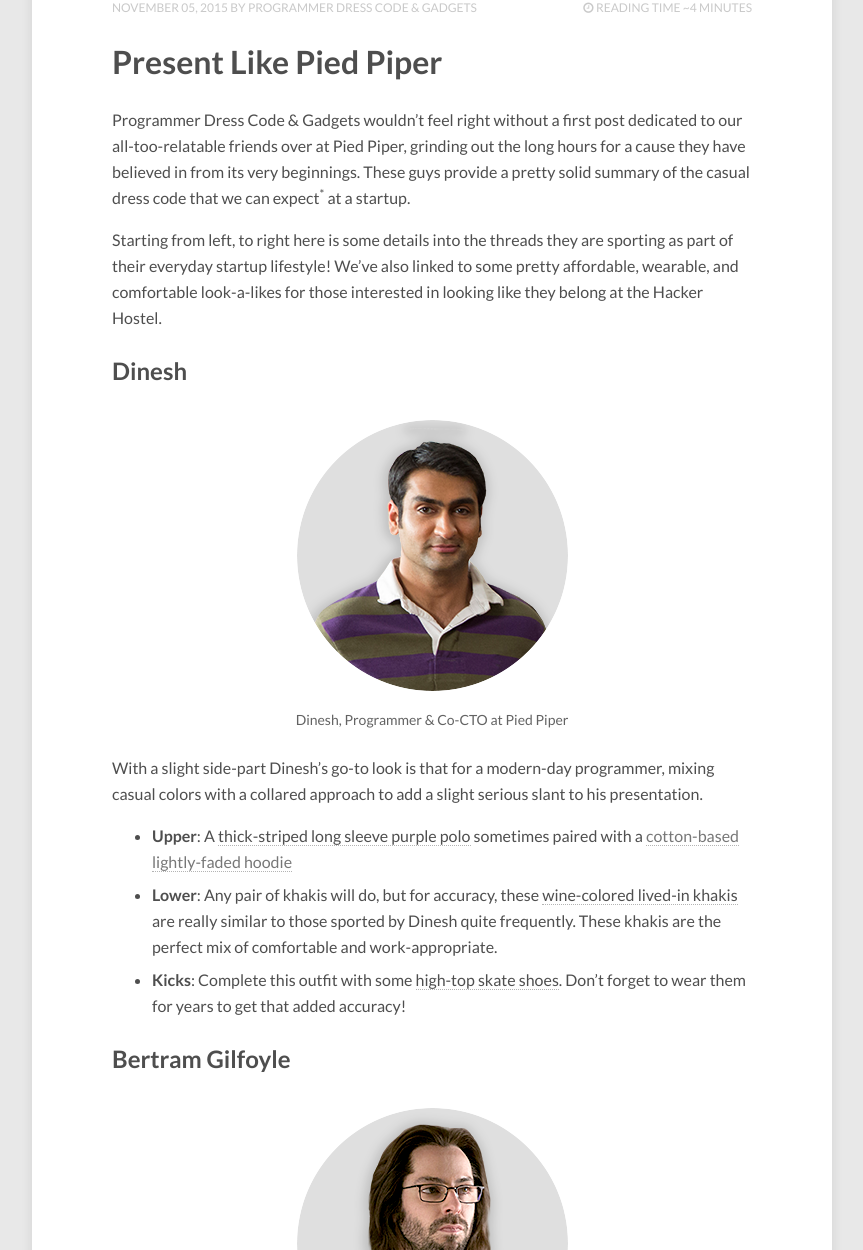
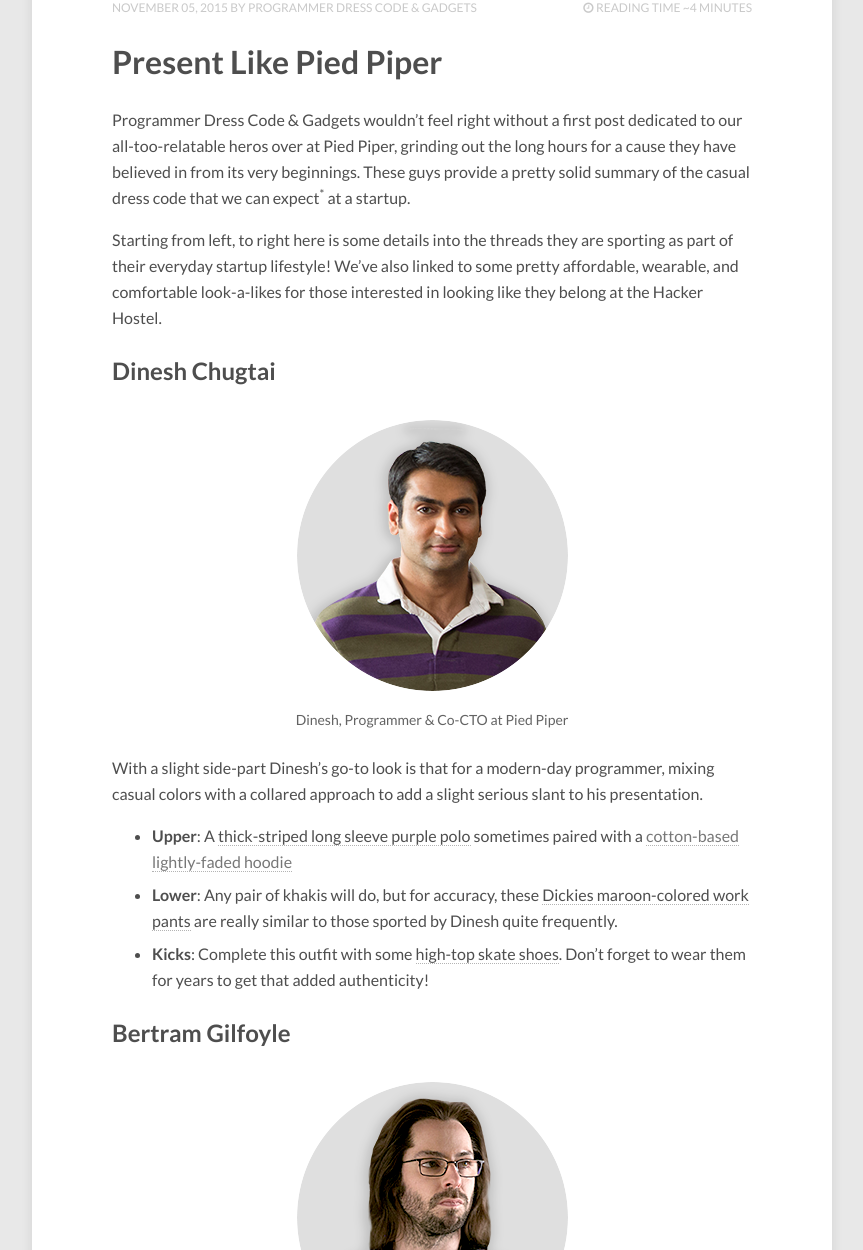
Before and after one commit to aioloto/pdresscode, a Jekyll site: the page built from index.html, in a window 1280 px wide and 1400 px high, scrolled down 620 px. Shown: the part 150-1400 px from the top of the window, without its empty margins (208-1071 px from the left). Built offline with Jekyll 4.4.1, drawn with Linux system fonts in a browser that asks for light colours; nearby versions of some CDN libraries; the list of posts is cut into pages by our own code; some of the changed lines change nothing that is shown; some of the changed text lies outside the part shown.

Commit message:
switched links

```diff
--- a/_posts/2015-11-05-silicon-valley-wardrobe.md
+++ b/_posts/2015-11-05-silicon-valley-wardrobe.md
@@ -9,11 +9,11 @@
   feature: silicon-valley/feature-image.jpg
 ---
 
-Programmer Dress Code & Gadgets wouldn't feel right without a first post dedicated to our all-too-relatable friends over at Pied Piper, grinding out the long hours for a cause they have believed in from its very beginnings. These guys provide a pretty solid summary of the casual dress code that we can expect<sup>*</sup> at a startup.
+Programmer Dress Code & Gadgets wouldn't feel right without a first post dedicated to our all-too-relatable heros over at Pied Piper, grinding out the long hours for a cause they have believed in from its very beginnings. These guys provide a pretty solid summary of the casual dress code that we can expect<sup>*</sup> at a startup.
 
 Starting from left, to right here is some details into the threads they are sporting as part of their everyday startup lifestyle! We've also linked to some pretty affordable, wearable, and comfortable look-a-likes for those interested in looking like they belong at the Hacker Hostel.
 
-##Dinesh
+##Dinesh Chugtai
 <figure style="text-align:center">
     <img src="/images/silicon-valley/dinesh.png" alt="Dinesh, Programmer at Pied Piper">
     <figcaption>Dinesh, Programmer & Co-CTO at Pied Piper</figcaption>
@@ -21,9 +21,9 @@
 
 With a slight side-part Dinesh's go-to look is that for a modern-day programmer, mixing casual colors with a collared approach to add a slight serious slant to his presentation.
 
-- **Upper**: A <a href="https://www.amazon.com/gp/product/B00IQ2PA72/ref=ox_sc_act_title_1?ie=UTF8&psc=1&smid=ATVPDKIKX0DER">thick-striped long sleeve purple polo</a> sometimes paired with a <a href="">cotton-based lightly-faded hoodie</a>
-- **Lower**: Any pair of khakis will do, but for accuracy, these <a href="http://www.gap.com/browse/product.do?cid=80868&vid=1&pid=351367362">wine-colored lived-in khakis</a> are really similar to those sported by Dinesh quite frequently. These khakis are the perfect mix of comfortable and work-appropriate.
-- **Kicks**: Complete this outfit with some <a href="http://www.amazon.com/DC-Spartan-WC-TX-Coffee/dp/B00R1ZDW1Q/ref=sr_1_9?ie=UTF8&qid=1446867210&sr=8-9&keywords=high+top+sneakers+men&refinements=p_89%3ADC">high-top skate shoes</a>. Don't forget to wear them for years to get that added accuracy!
+- **Upper**: A <a rel="nofollow" href="http://www.amazon.com/gp/product/B00IQ2PA72/ref=as_li_tl?ie=UTF8&camp=1789&creative=9325&creativeASIN=B00IQ2PA72&linkCode=as2&tag=prodrecodgad-20&linkId=UOI66WQETXN26SGY" target="_blank">thick-striped long sleeve purple polo</a> sometimes paired with a <a href="">cotton-based lightly-faded hoodie</a>
+- **Lower**: Any pair of khakis will do, but for accuracy, these <!-- <a href="http://www.gap.com/browse/product.do?cid=80868&vid=1&pid=351367362" target="_blank">--> <a rel="nofollow" href="http://www.amazon.com/gp/product/B00DBY4LAC/ref=as_li_tl?ie=UTF8&camp=1789&creative=390957&creativeASIN=B00DBY4LAC&linkCode=as2&tag=prodrecodgad-20&linkId=WC7IJW6RG7AKTJ7M" target="_blank">Dickies maroon-colored work pants</a> are really similar to those sported by Dinesh quite frequently.
+- **Kicks**: Complete this outfit with some <a rel="nofollow" href="http://www.amazon.com/gp/product/B00R426AIS/ref=as_li_tl?ie=UTF8&camp=1789&creative=390957&creativeASIN=B00R426AIS&linkCode=as2&tag=prodrecodgad-20&linkId=VZ5O642C427R53A6" target="_blank">high-top skate shoes</a>. Don't forget to wear them for years to get that added authenticity!
 
 ##Bertram Gilfoyle
 
@@ -34,10 +34,10 @@
 
 Besides growing your hair out to shoulder length (as someone who just recently shaved my shoulder-length hair, this pains me to write), you can stroll into work looking like Bertram pretty easily.
 
-- **Upper**: Find a <a href="http://www.gap.com/browse/product.do?cid=1044427&vid=1&pid=718747002">gingham flannel shirt</a> that is casual enough to be worn open with a <a href="http://www.gap.com/browse/product.do?cid=5231&vid=1&pid=351164122">simple t-shirt</a> underneath.
-- **Bottom**: Wear some <a href="http://www.amazon.com/Dockers-Alpha-Standard-Tapered-Front/dp/B00C6W6RK2/ref=sr_1_25?s=apparel&ie=UTF8&qid=1446868192&sr=1-25&nodeID=7141123011&keywords=alpha+khaki">dark khakis made with casual material</a> to offset the plaid/gingham top.
-- **Kicks**: Keep it classic with the <a href="http://www.amazon.com/Vans-Classic-Authentic-Black-Trainers/dp/B007JWPDC2/ref=sr_1_2?s=apparel&ie=UTF8&qid=1446868529&sr=1-2&nodeID=7141123011&keywords=vans+black+shoes+men">Vans all-black authentic trainers</a>. They're simple, not flashy, and will never get dirty!
-- **Accessories**: If you wanna go full Bertram, you can even try a <a href="http://www.amazon.com/Stainless-Carbon-Pendant-Necklace-Silver/dp/B00K4SXVPO/ref=sr_1_4?s=apparel&ie=UTF8&qid=1446868335&sr=1-4&nodeID=7141123011&keywords=cross+necklace+men">stainless carbon cross pendant</a> fashioned with with some black string of your own.
+- **Upper**: Find a <!-- <a href="http://www.gap.com/browse/product.do?cid=1044427&vid=1&pid=718747002"> --><a rel="nofollow" href="http://www.amazon.com/gp/product/B00XYOHBX8/ref=as_li_tl?ie=UTF8&camp=1789&creative=390957&creativeASIN=B00XYOHBX8&linkCode=as2&tag=prodrecodgad-20&linkId=CLNQBYZLFNFNL6IH" target="_blank">plaid flannel shirt</a> that is casual enough to be worn open with a <a href="http://www.gap.com/browse/product.do?cid=5231&vid=1&pid=351164122">simple t-shirt</a> underneath.
+- **Bottom**: Wear some <a rel="nofollow" href="http://www.amazon.com/gp/product/B016W5QG5Y/ref=as_li_tl?ie=UTF8&camp=1789&creative=390957&creativeASIN=B016W5QG5Y&linkCode=as2&tag=prodrecodgad-20&linkId=7WWJTRMRXBSKM7CJ" target="_blank">dark khakis made with casual material</a> to offset the plaid/gingham top.
+- **Kicks**: Keep it classic with the <a rel="nofollow" href="http://www.amazon.com/gp/product/B00WVGYCIM/ref=as_li_tl?ie=UTF8&camp=1789&creative=390957&creativeASIN=B00WVGYCIM&linkCode=as2&tag=prodrecodgad-20&linkId=55ROXIU4XSPGBLRG" target="_blank">Vans all-black authentic trainers</a>. They're simple, not too flashy, and will never get dirty!
+- **Accessories**: If you wanna go full Gilfoyle, you can even try a <a rel="nofollow" href="http://www.amazon.com/gp/product/B00K4SXVPO/ref=as_li_tl?ie=UTF8&camp=1789&creative=390957&creativeASIN=B00K4SXVPO&linkCode=as2&tag=prodrecodgad-20&linkId=EQU7DWKPHCU2EGK2" target="_blank">stainless carbon cross pendant</a> fashioned with with some black string of your own.
 
 ##Richard Hendricks
 
@@ -48,9 +48,9 @@
 
 As CEO & President of Pied Piper, Richard's appearance is one to observe, especially if you want to have a slightly more tailored look in the office.
 
-- **Upper**: Throw on any <a href="http://www.gap.com/browse/product.do?pid=289760002&vid=1&locale=en_US&kwid=1&sem=false&sdkw=modern-oxford-solid-shirt-P289760&sdReferer=https%3A%2F%2Fwww.google.ca%2F"> oxford button down shirt </a> for a respectable look, with the comfort of oxford cloth. Richard also frequently carries a <a href="http://www.gap.com/browse/product.do?cid=1031184&vid=1&pid=108434002">red zip-up hoodie</a>, which is comfortable, but will definitely make your look more casual.
-- **Lower**: The common trend of khakis appears yet again for Richard. Try some <a href="http://www.gap.com/browse/product.do?cid=1041208&vid=1&pid=153229252">more neutral grey colored khakis</a> to maintain a professional look.
-- **Kicks**: Try these <a href="http://www.amazon.com/New-Balance-ML574-Street-Beat/dp/B00RB99S1U/ref=sr_1_1?s=apparel&srs=2597283011&ie=UTF8&qid=1446869918&sr=1-1&nodeID=679312011&keywords=men&refinements=p_89%3ANew+Balance"> timeless New Balance casual sneakers</a> to get some stylish, yet comfortable footwear for your walks to the coffee bar!
+- **Upper**: Throw on any <!-- <a href="http://www.gap.com/browse/product.do?pid=289760002&vid=1&locale=en_US&kwid=1&sem=false&sdkw=modern-oxford-solid-shirt-P289760&sdReferer=https%3A%2F%2Fwww.google.ca%2F"> --> <a rel="nofollow" href="http://www.amazon.com/gp/product/B00GBVNW3O/ref=as_li_tl?ie=UTF8&camp=1789&creative=390957&creativeASIN=B00GBVNW3O&linkCode=as2&tag=prodrecodgad-20&linkId=EC4MM4MU3EN67BDT" target="_blank">oxford button down shirt </a> for a respectable look, with the comfort of oxford cloth. Richard also frequently carries a <!-- <a href="http://www.gap.com/browse/product.do?cid=1031184&vid=1&pid=108434002"> --><a rel="nofollow" href="http://www.amazon.com/gp/product/B014W4O2VM/ref=as_li_tl?ie=UTF8&camp=1789&creative=390957&creativeASIN=B014W4O2VM&linkCode=as2&tag=prodrecodgad-20&linkId=BCNNXB4A6JMKDISK" targe="_blank">red zip-up hoodie</a>, which is comfortable, but will definitely make your look more casual.
+- **Lower**: The common trend of khakis appears yet again for Richard. Try some <!-- <a href="http://www.gap.com/browse/product.do?cid=1041208&vid=1&pid=153229252"> --><a rel="nofollow" href="http://www.amazon.com/gp/product/B00B2G0T4S/ref=as_li_tl?ie=UTF8&camp=1789&creative=390957&creativeASIN=B00B2G0T4S&linkCode=as2&tag=prodrecodgad-20&linkId=OUORCABHAYDAF4AV" target="_black">more neutral grey colored khakis</a> to maintain a professional look.
+- **Kicks**: Try these <a rel="nofollow" href="http://www.amazon.com/gp/product/B00RB8IJCU/ref=as_li_tl?ie=UTF8&camp=1789&creative=390957&creativeASIN=B00RB8IJCU&linkCode=as2&tag=prodrecodgad-20&linkId=QSXRJBCO3DJ34YZV" target="_blank">timeless New Balance casual sneakers</a> to get some stylish, yet comfortable footwear for your walks to the coffee bar!
 
 ##Jared Dunn
 
@@ -61,9 +61,9 @@
 
 While not technically a programmer, there's always room for a developer with Jared's style. Jared is probably the most professionally dressed of all the members of Pied Piper on a daily basis. While some offices may not require this level of dress for a developer, Jared's wardrobe choices are certainly acceptable, especially if it's a look you'd feel more comfortable in.
 
-- **Upper**: Try a <a href="http://bananarepublic.gap.com/browse/product.do?cid=1028523&vid=1&pid=722517002"> pullover wool sweater</a> with a <a href="http://bananarepublic.gap.com/browse/product.do?cid=56730&vid=1&pid=408423002"> solid light-blue non-iron dress shirt</a> for an easy-to-maintain professional business presentation to solidify your stance as a serious business-oriented professional.
-- **Lower**: Kick it up a notch with some <a href="http://www.amazon.com/Dockers-Signature-Khaki-Classic-Front/dp/B002ATSH68/ref=sr_1_13?s=apparel&ie=UTF8&qid=1446871581&sr=8-13&keywords=khakis">pleated dark khakis</a> to add a more distinguished touch to your look.
-- **Kicks**: Lace up with some <a href="http://www.amazon.com/Dockers-Mens-Gordon-Oxford-Cordovan/dp/B0007TQ9XQ/ref=sr_1_9?s=apparel&ie=UTF8&qid=1446871679&sr=1-9&nodeID=7141123011&keywords=leather+shoes">dark brown leather cap-toe oxford shoes</a>. These shoes are versatile and can be worn with more casual khakis or a suit (when the time rolls around for that big pitch or interview).
+- **Upper**: Try a <!-- <a href="http://bananarepublic.gap.com/browse/product.do?cid=1028523&vid=1&pid=722517002"> --><a rel="nofollow" href="http://www.amazon.com/gp/product/B011SLKMZW/ref=as_li_tl?ie=UTF8&camp=1789&creative=390957&creativeASIN=B011SLKMZW&linkCode=as2&tag=prodrecodgad-20&linkId=AR37FBBMNX6WLKVM" targe="_blank"> pullover wool sweater</a> with a <!-- <a href="http://bananarepublic.gap.com/browse/product.do?cid=56730&vid=1&pid=408423002"> --> <a rel="nofollow" href="http://www.amazon.com/gp/product/B002QB0V96/ref=as_li_tl?ie=UTF8&camp=1789&creative=390957&creativeASIN=B002QB0V96&linkCode=as2&tag=prodrecodgad-20&linkId=WAO7SCEWDWL4X4BM" target="_blank">solid light-blue non-iron dress shirt</a> for an easy-to-maintain professional business presentation to solidify your stance as a serious business-oriented professional.
+- **Lower**: Kick it up a notch with some <a rel="nofollow" href="http://www.amazon.com/gp/product/B0030DFBZI/ref=as_li_tl?ie=UTF8&camp=1789&creative=390957&creativeASIN=B0030DFBZI&linkCode=as2&tag=prodrecodgad-20&linkId=WWHYEL73ZUGPMIF4" target="_blank">pleated dark khakis</a> to add a more distinguished touch to your look.
+- **Kicks**: Lace up with some <a rel="nofollow" href="http://www.amazon.com/gp/product/B002OHE3DC/ref=as_li_tl?ie=UTF8&camp=1789&creative=390957&creativeASIN=B002OHE3DC&linkCode=as2&tag=prodrecodgad-20&linkId=O66R7HV4RPMD434P" target="_blank">dark brown leather cap-toe oxford shoes</a>. These shoes are versatile and can be worn with more casual khakis or a suit (when the time rolls around for that big pitch or interview).
 
 ##Erlich Bachmann
 
@@ -74,8 +74,8 @@
 
 Again, even though Erlich is not a programmer, his presence as Board Member and gracious provider of the Hacker Hostel commands recognition here on  Programmer Dress Code.
 
-- **Upper**: Command respect with your <a href="http://bananarepublic.gap.com/browse/product.do?cid=1041025&vid=1&pid=171391002"> Steve Jobs all-black turtleneck</a> and, if you're feeling brave enough, throw on this <a href="http://www.amazon.com/BGSD-Classic-Two-Button-Leather-Blazer/dp/B001GH0JBG">brown suede leather blazer</a> to become the ultimate show-stopper board member.
-- **Lower**: Erlich chooses to pair these with <a href="http://www.amazon.com/Dickies-Loose-Cargo-Black-36x32/dp/B00028B4WI/ref=sr_1_5?s=apparel&ie=UTF8&qid=1446872228&sr=1-5&nodeID=7141123011&keywords=cargo+pants">olive-colored cargo pants</a>, however, given his avant-garde style, pairing Erlich's top with some khakis listed above will calm the look down quite a bit. Being Erlich however, why not go for full cargo pants!?
-- **Kicks**: If you want to go for the comfortable sandal approach like Erlich, try some <a href="http://www.amazon.com/Birkenstock-Shoes-Arizona-Soft-Footbed/dp/B00EE48SMU/ref=lp_679320011_1_5?s=apparel&ie=UTF8&qid=1446872560&sr=1-5&nodeID=679320011">very comfortable Birkenstock sandals</a>, or like the pants, try the brown leather cap-toes listed above.
+- **Upper**: Command respect with your <!-- <a href="http://bananarepublic.gap.com/browse/product.do?cid=1041025&vid=1&pid=171391002"> --> <a rel="nofollow" href="http://www.amazon.com/gp/product/B0056XP5II/ref=as_li_tl?ie=UTF8&camp=1789&creative=390957&creativeASIN=B0056XP5II&linkCode=as2&tag=prodrecodgad-20&linkId=H4CSDOETXCBKOKHH" target="_blank"> signature Steve Jobs-wannabe all-black turtleneck</a> and, if you're feeling brave enough, throw on this <a rel="nofollow" href="http://www.amazon.com/gp/product/B001GH0JBG/ref=as_li_tl?ie=UTF8&camp=1789&creative=390957&creativeASIN=B001GH0JBG&linkCode=as2&tag=prodrecodgad-20&linkId=ZBFQAWV32XY7SKUI" target="_blank">brown suede leather blazer</a> to become the ultimate show-stopper board member.
+- **Lower**: Erlich chooses to pair these with <a rel="nofollow" href="http://www.amazon.com/gp/product/B0099DPY6E/ref=as_li_tl?ie=UTF8&camp=1789&creative=390957&creativeASIN=B0099DPY6E&linkCode=as2&tag=prodrecodgad-20&linkId=ZSZYILSV6CPZJKRJ" target="_blank">olive-colored cargo pants</a>, however, given his avant-garde style, pairing Erlich's top with some khakis listed above will calm the look down quite a bit. Being Erlich however, why not go for full cargo pants!?
+- **Kicks**: If you want to go for the comfortable sandal approach like Erlich, try some <a rel="nofollow" href="http://www.amazon.com/gp/product/B000OCSJN4/ref=as_li_tl?ie=UTF8&camp=1789&creative=390957&creativeASIN=B000OCSJN4&linkCode=as2&tag=prodrecodgad-20&linkId=5PVSY2U3V7QFBJJC" target="_blank">very comfortable Birkenstock sandals</a>, or like the pants, try the brown leather cap-toes listed above.
 
 While all these styles are unique to the hard-working team at Pied Piper, their general style is not to be overlooked. Find some different colors or styles that may suit your personality better and you will be well on your way to looking like "the" modern day software developer.
```
